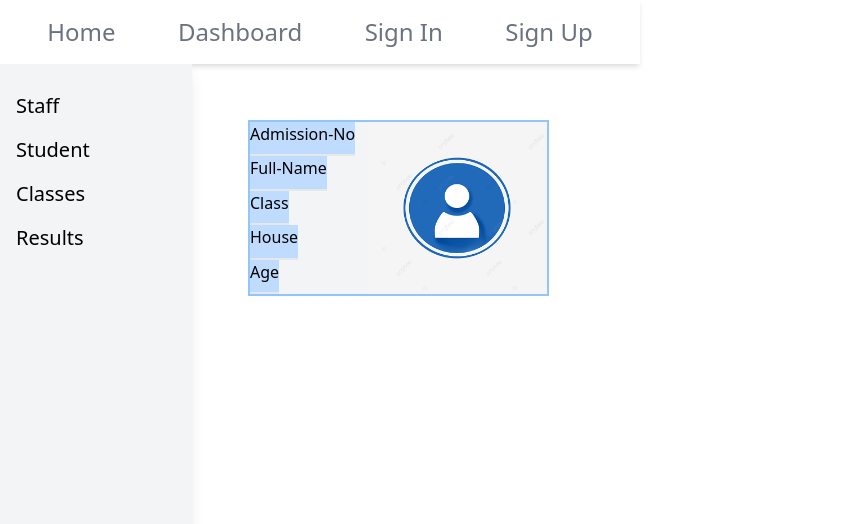
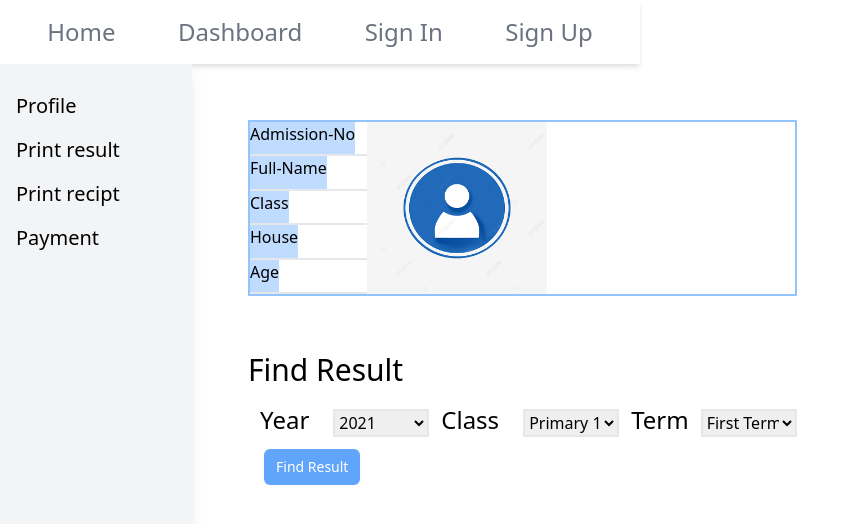
Before and after one commit to Sdqumar/School-MS, a Next.js app: page /dashboard/student in a window 1280 px wide. Shown: the top 524 px of the page, without its empty margins (0-843 px from the left). Built offline with nearby package versions, Linux system fonts and the light colour scheme; what tailwindcss-children would draw is missing.

Commit message:
find result ui

```diff
--- a/pages/dashboard/student.tsx
+++ b/pages/dashboard/student.tsx
@@ -3,34 +3,46 @@ import { useState, useEffect } from "react";
 import useStore from "../../components/useStore";
 import Image from "next/image";
 import SideNavBar from "../../components/SideNavBar";
+import { useForm } from "react-hook-form";
+import Select from "../../components/utils/Select";
 
+export type result = {
+  id: string;
+  year: number;
+  result: string;
+  term: string;
+  class: string;
+};
 export default function StudentDashboard() {
   const user = useStore((state) => state.user);
-  const navData = ["Staff", "Student", "Classes", "Results"];
+  const navData = ["Profile", "Print result", "Print recipt", "Payment", ,];
 
- const  userProfile=[
-   {name:'Admission-No',value:user?.admissionNo},
-   {name:'Full-Name',value:user?.fullName},
-   {name:'Class',value:user?.class},
-   {name:'House',value:user?.house},
-   {name:'Age',value:user?.age},
-  ]
+  const userProfile = [
+    { name: "Admission-No", value: user?.admissionNo },
+    { name: "Full-Name", value: user?.fullName },
+    { name: "Class", value: user?.class },
+    { name: "House", value: user?.house },
+    { name: "Age", value: user?.age },
+  ];
+
   return (
     <div className="flex h-screen">
       <SideNavBar navData={navData} />
 
-      <main className=" align-center border-2 border-blue-300 border-solid flex mt-14  h-44">
+      <main>
+        <section className=" align-center border-2 border-blue-300 border-solid flex mt-14 h-44">
           <div className="flex flex-col">
-        {
-
-          userProfile.map(item=>(
-            <div className="flex children:w-40 h-screen bg-gray-100 font-medium">
-              <span className="text-center  bg-blue-200
-                 border-solid  border-b-2 last:border-0">{item.name}</span>
+            {userProfile.map((item) => (
+              <div
+                className="flex children:w-40 h-screen
+            border-solid  border-b-2 font-medium"
+              >
+                <span className="text-center bg-blue-200   last:border-0">
+                  {item.name}
+                </span>
                 <span className="ml-3">{item.value}</span>
               </div>
-          ))
-        }
+            ))}
           </div>
           <Image
             src="/avatar.jpg"
@@ -38,7 +50,94 @@ export default function StudentDashboard() {
             width={180}
             height={30}
           />
+        </section>
+        <section className="mt-14">
+          {
+            <Form />
+          }
+        </section>
       </main>
     </div>
   );
 }
+
+export function Form() {
+  const {
+    handleSubmit,
+    register,
+    getValues,
+    formState: { errors },
+  } = useForm<result>();
+  const values = getValues();
+
+  const term = ["First Term", "Second Term", "Third Term"];
+  const className = [
+    "Primary 1",
+    "Primary 2",
+    "Primary 3",
+    "Primary 4",
+    "Primary 5",
+    "Primary 6",
+    "SS 1",
+  ];
+
+  return (
+    <form onSubmit={handleSubmit((formValues) => console.log(formValues))}>
+      <h4 className="text-3xl mb-4">Find Result</h4>
+
+      <label className="text-2xl mx-3">Year</label>
+      <select
+        className="border-2 ml-3 w-24"
+        {...register("year", {
+          required: "Required",
+        })}
+      >
+        {[2021, 2022, 2023, 2024, 2025].map((item) => (
+          <option value={item} key={item}>
+            {item}
+          </option>
+        ))}
+      </select>
+      {errors.year && <Errror message={errors.year.message} />}
+
+      <label className="text-2xl mx-3">Class</label>
+      <select
+       className="border-2 ml-3 w-24"
+        {...register("class", {
+          required: "Required",
+        })}
+      >
+        {className.map((item) => (
+          <option value={item} key={item}>
+            {item}
+          </option>
+        ))}
+      </select>
+      {errors.class && <Errror message={errors.class.message} />}
+
+      <label className="text-2xl mx-3">Term</label>
+      <select
+       className="border-2  w-24"
+        {...register("term", {
+          required: "Required",
+        })}
+      >
+        {term.map((item) => (
+          <option value={item} key={item}>
+            {item}
+          </option>
+        ))}
+      </select>
+      {errors.term && <Errror message={errors.term.message} />}
+<br/>
+      <button  className="bg-blue-400 hover:bg-blue-200 mt-3 ml-4 text-white px-3 py-2 rounded-md text-sm font-medium" aria-current="page" > Find Result</button>
+    </form>
+  );
+}
+
+type errorProps = {
+  message?: string | undefined;
+};
+export function Errror({ message }: errorProps) {
+  return <p>{message}</p>;
+}
```
Lines whose indentation alone changed are shown as unchanged.
